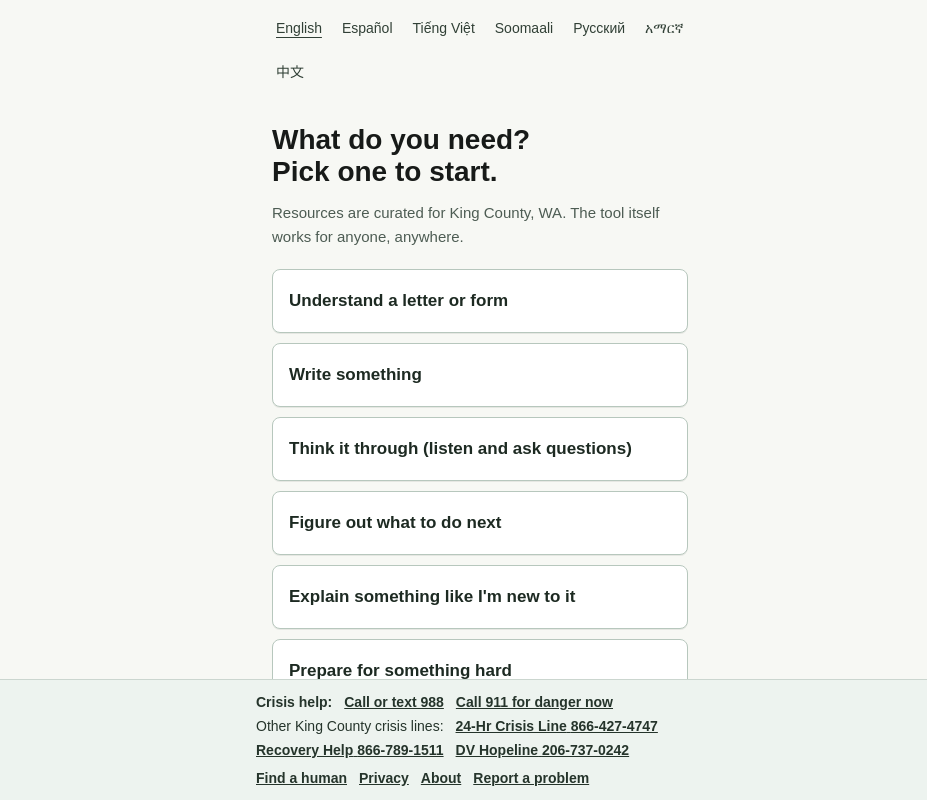
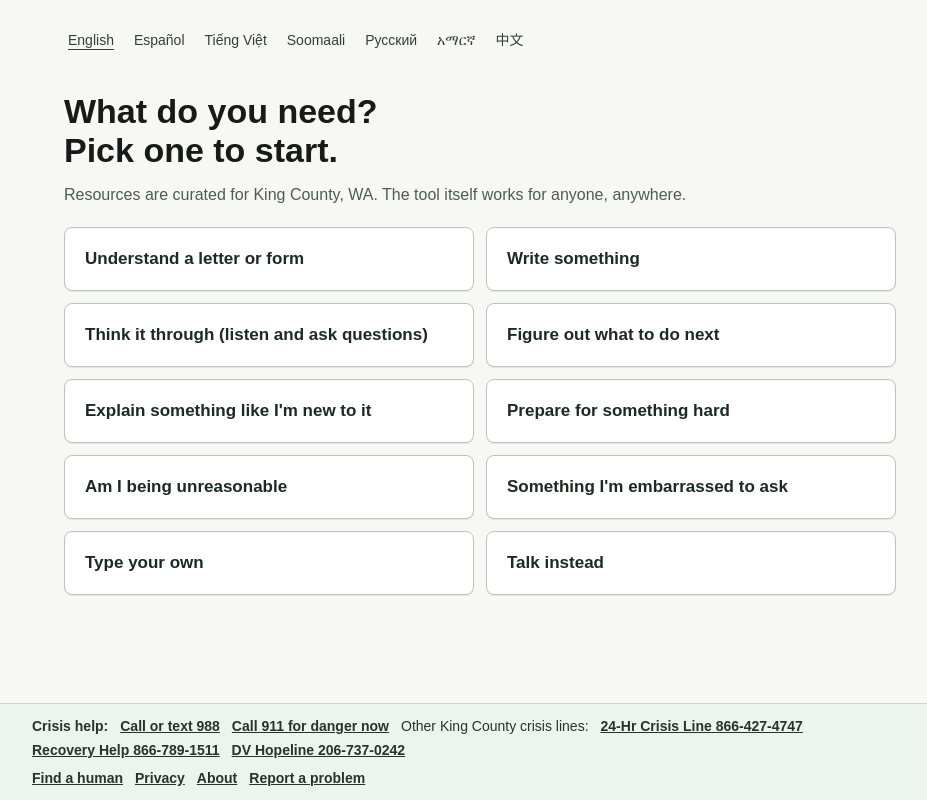
Before and after one commit to am-dj-ct/streetlight, a Next.js app: page / in a window 1280 px wide. Shown: the whole page, without its empty margins (160-1087 px from the left). Built offline with nearby package versions, Linux system fonts and the light colour scheme.

Commit message:
Polish responsive desktop layouts

```diff
--- a/src/app/conversation/[entryId]/page.tsx
+++ b/src/app/conversation/[entryId]/page.tsx
@@ -66,7 +66,7 @@ export default async function ConversationPage({
   return (
     <>
       <LocalDevBadge
-        className="mx-auto flex w-full max-w-md px-4 pt-4"
+        className="mx-auto flex w-full max-w-md px-4 pt-4 sm:max-w-2xl sm:px-6 lg:max-w-3xl lg:px-8"
         languageCode={currentLanguage.code}
       />
       <ConversationClient
--- a/src/app/find-human/page.tsx
+++ b/src/app/find-human/page.tsx
@@ -77,8 +77,8 @@ export default async function FindHumanPage({
 
   return (
     <main className="flex h-dvh flex-col overflow-hidden bg-[#f7f8f4] text-[#202124]">
-      <div className="mx-auto flex w-full max-w-md flex-1 flex-col overflow-y-auto px-4 pt-3 pb-4">
-        <header className="pb-4">
+      <div className="mx-auto flex w-full max-w-md flex-1 flex-col overflow-y-auto px-4 pt-3 pb-4 sm:max-w-2xl sm:px-6 lg:max-w-4xl lg:px-8 lg:pt-6">
+        <header className="pb-4 lg:pb-6">
           <div className="flex items-center justify-between">
             <Link
               href={backHref}
@@ -106,11 +106,11 @@ export default async function FindHumanPage({
             />
           </div>
 
-          <h1 className="pt-4 text-[28px] font-semibold leading-[1.16] text-[#171a18]">
+          <h1 className="pt-4 text-[28px] font-semibold leading-[1.16] text-[#171a18] sm:text-[34px]">
             <span className="block">{copy.referralsHeadingLineOne}</span>
             <span className="block">{copy.referralsHeadingLineTwo}</span>
           </h1>
-          <p className="pt-3 text-[16px] leading-6 text-[#47564d]">
+          <p className="max-w-[42rem] pt-3 text-[16px] leading-6 text-[#47564d]">
             {regionScope === "king"
               ? copy.referralsIntroKing
               : copy.referralsIntroFallback}
@@ -145,7 +145,7 @@ export default async function FindHumanPage({
           </section>
         ) : null}
 
-        <section className="flex flex-1 flex-col gap-3 pb-4">
+        <section className="grid flex-1 gap-3 pb-4 lg:grid-cols-2 lg:items-start lg:pb-8">
           {referrals.map((resource) => {
             const formattedVerifiedDate = formatResourceDate(
               resource.lastVerified,
@@ -154,7 +154,7 @@ export default async function FindHumanPage({
             return (
               <article
                 key={resource.id}
-                className="rounded-[18px] border border-[#cfd7cf] bg-white px-4 py-4 shadow-[0_1px_0_rgba(29,42,34,0.08)]"
+                className="rounded-[18px] border border-[#cfd7cf] bg-white px-4 py-4 shadow-[0_1px_0_rgba(29,42,34,0.08)] lg:min-h-full"
               >
                 <div className="flex items-start justify-between gap-3">
                   <h2 className="text-[18px] font-semibold leading-6 text-[#1f2923]">
--- a/src/app/page.tsx
+++ b/src/app/page.tsx
@@ -47,7 +47,7 @@ export default async function Home({ searchParams }: HomePageProps) {
 
   return (
     <main className="flex h-dvh flex-col overflow-hidden bg-[#f7f8f4] text-[#202124]">
-      <div className="mx-auto flex w-full max-w-md flex-1 flex-col overflow-y-auto px-4 pt-4 pb-4">
+      <div className="mx-auto flex w-full max-w-md flex-1 flex-col overflow-y-auto px-4 pt-4 pb-4 sm:max-w-2xl sm:px-6 lg:max-w-4xl lg:px-8 lg:pt-7">
         <div className="pb-4">
           <LanguageStripLinks
             currentLanguageCode={currentLanguage.code}
@@ -55,13 +55,13 @@ export default async function Home({ searchParams }: HomePageProps) {
           />
         </div>
 
-        <section className="flex-1 pb-4">
+        <section className="flex-1 pb-4 lg:pb-8">
           <LocalDevBadge className="pb-3" languageCode={currentLanguage.code} />
-          <h1 className="pt-2 text-[28px] font-semibold leading-[1.16] text-[#171a18]">
+          <h1 className="pt-2 text-[28px] font-semibold leading-[1.16] text-[#171a18] sm:text-[34px]">
             <span className="block">{copy.landingHeadingLineOne}</span>
             <span className="block">{copy.landingHeadingLineTwo}</span>
           </h1>
-          <p className="pt-3 max-w-[28rem] text-[15px] leading-6 text-[#4d5c53]">
+          <p className="max-w-[42rem] pt-3 text-[15px] leading-6 text-[#4d5c53] sm:text-[16px]">
             {copy.landingScopeNote}
           </p>
           {!hasTranslatedCopy && currentLanguage.code !== "en" ? (
@@ -70,7 +70,7 @@ export default async function Home({ searchParams }: HomePageProps) {
             </p>
           ) : null}
 
-          <div className="mt-5 flex flex-col gap-2.5">
+          <div className="mt-5 grid gap-2.5 lg:grid-cols-2 lg:gap-3">
             {promptButtons.map((button) => (
               <Link
                 key={button.id}
@@ -78,7 +78,7 @@ export default async function Home({ searchParams }: HomePageProps) {
                   entryId: button.id,
                   languageCode: currentLanguage.code,
                 })}
-                className="flex min-h-16 w-full items-center rounded-lg border border-[#b7c7bd] bg-white px-4 py-3 text-left text-[17px] font-semibold leading-6 text-[#1d2a22] shadow-[0_1px_0_rgba(29,42,34,0.08)]"
+                className="flex min-h-16 w-full items-center rounded-lg border border-[#b7c7bd] bg-white px-4 py-3 text-left text-[17px] font-semibold leading-6 text-[#1d2a22] shadow-[0_1px_0_rgba(29,42,34,0.08)] sm:px-5"
               >
                 {button.label}
               </Link>
@@ -91,7 +91,7 @@ export default async function Home({ searchParams }: HomePageProps) {
                   entryId: action.id,
                   languageCode: currentLanguage.code,
                 })}
-                className="flex min-h-16 w-full items-center rounded-lg border border-[#b7c7bd] bg-white px-4 py-3 text-left text-[17px] font-semibold leading-6 text-[#1d2a22] shadow-[0_1px_0_rgba(29,42,34,0.08)]"
+                className="flex min-h-16 w-full items-center rounded-lg border border-[#b7c7bd] bg-white px-4 py-3 text-left text-[17px] font-semibold leading-6 text-[#1d2a22] shadow-[0_1px_0_rgba(29,42,34,0.08)] sm:px-5"
               >
                 {action.label}
               </Link>
--- a/src/components/crisis-footer.tsx
+++ b/src/components/crisis-footer.tsx
@@ -42,9 +42,9 @@ export function CrisisFooter({
   return (
     <footer
       id="crisis-resources"
-      className="shrink-0 border-t border-[#cbd6cf] bg-[#edf3ef] px-4 py-3 text-[14px] leading-5 text-[#25342b]"
+      className="shrink-0 border-t border-[#cbd6cf] bg-[#edf3ef] px-4 py-3 text-[14px] leading-5 text-[#25342b] sm:px-6 lg:px-8"
     >
-      <div className="mx-auto max-w-md">
+      <div className="mx-auto max-w-md sm:max-w-2xl lg:max-w-4xl">
         <div className="flex flex-wrap items-center gap-x-3 gap-y-1">
           <strong className="font-semibold">{copy.footerHeading}</strong>
           <a href="tel:988" className="font-semibold underline">
--- a/src/components/info-page-shell.tsx
+++ b/src/components/info-page-shell.tsx
@@ -33,8 +33,8 @@ export function InfoPageShell({
 
   return (
     <main className="flex h-dvh flex-col overflow-hidden bg-[#f7f8f4] text-[#202124]">
-      <div className="mx-auto flex w-full max-w-md flex-1 flex-col overflow-y-auto px-4 pt-3 pb-4">
-        <header className="pb-4">
+      <div className="mx-auto flex w-full max-w-md flex-1 flex-col overflow-y-auto px-4 pt-3 pb-4 sm:max-w-2xl sm:px-6 lg:max-w-3xl lg:px-8 lg:pt-6">
+        <header className="pb-4 lg:pb-6">
           <div className="flex items-center justify-between">
             <Link
               href={buildHomeHref(currentLanguage.code)}
@@ -51,7 +51,7 @@ export function InfoPageShell({
             />
           </div>
 
-          <h1 className="pt-4 text-[28px] font-semibold leading-[1.16] text-[#171a18]">
+          <h1 className="pt-4 text-[28px] font-semibold leading-[1.16] text-[#171a18] sm:text-[34px]">
             {title}
           </h1>
           <p className="pt-3 text-[14px] leading-6 text-[#5f6d64]">
@@ -64,7 +64,7 @@ export function InfoPageShell({
           ) : null}
         </header>
 
-        <section className="flex-1 space-y-6 pb-4">{children}</section>
+        <section className="flex-1 space-y-6 pb-4 lg:pb-8">{children}</section>
       </div>
 
       <CrisisFooter
--- a/src/components/report-problem-form.tsx
+++ b/src/components/report-problem-form.tsx
@@ -341,7 +341,7 @@ export function ReportProblemForm({
           <legend className="text-[15px] font-semibold leading-6 text-[#1f2923]">
             {copy.reportPageWrongLabel}
           </legend>
-          <div className="grid gap-2">
+          <div className="grid gap-2 sm:grid-cols-2">
             {problemOptions.map((option) => (
               <label
                 key={option.value}
@@ -378,20 +378,20 @@ export function ReportProblemForm({
         <p className="text-[15px] leading-6 text-[#5f6d64]">
           {copy.reportPageParaphraseReminder}
         </p>
-        <div className="flex flex-col gap-3">
+        <div className="flex flex-col gap-3 sm:flex-row">
           <button
             type="button"
             onClick={() => {
               void handleOpenEmail();
             }}
-            className="inline-flex min-h-12 items-center justify-center rounded-[18px] bg-[#1f6a43] px-4 text-[17px] font-semibold text-white"
+            className="inline-flex min-h-12 flex-1 items-center justify-center rounded-[18px] bg-[#1f6a43] px-4 text-[17px] font-semibold text-white"
           >
             {copy.reportPageOpenEmail}
           </button>
           <button
             type="button"
             onClick={handleCopy}
-            className="inline-flex min-h-12 items-center justify-center rounded-[18px] border border-[#b7c7bd] bg-white px-4 text-[17px] font-semibold text-[#1f2923]"
+            className="inline-flex min-h-12 flex-1 items-center justify-center rounded-[18px] border border-[#b7c7bd] bg-white px-4 text-[17px] font-semibold text-[#1f2923]"
           >
             {copy.reportPageCopy}
           </button>
```
Also changed, not shown: src/components/conversation-client.tsx (+8 -8 lines).
